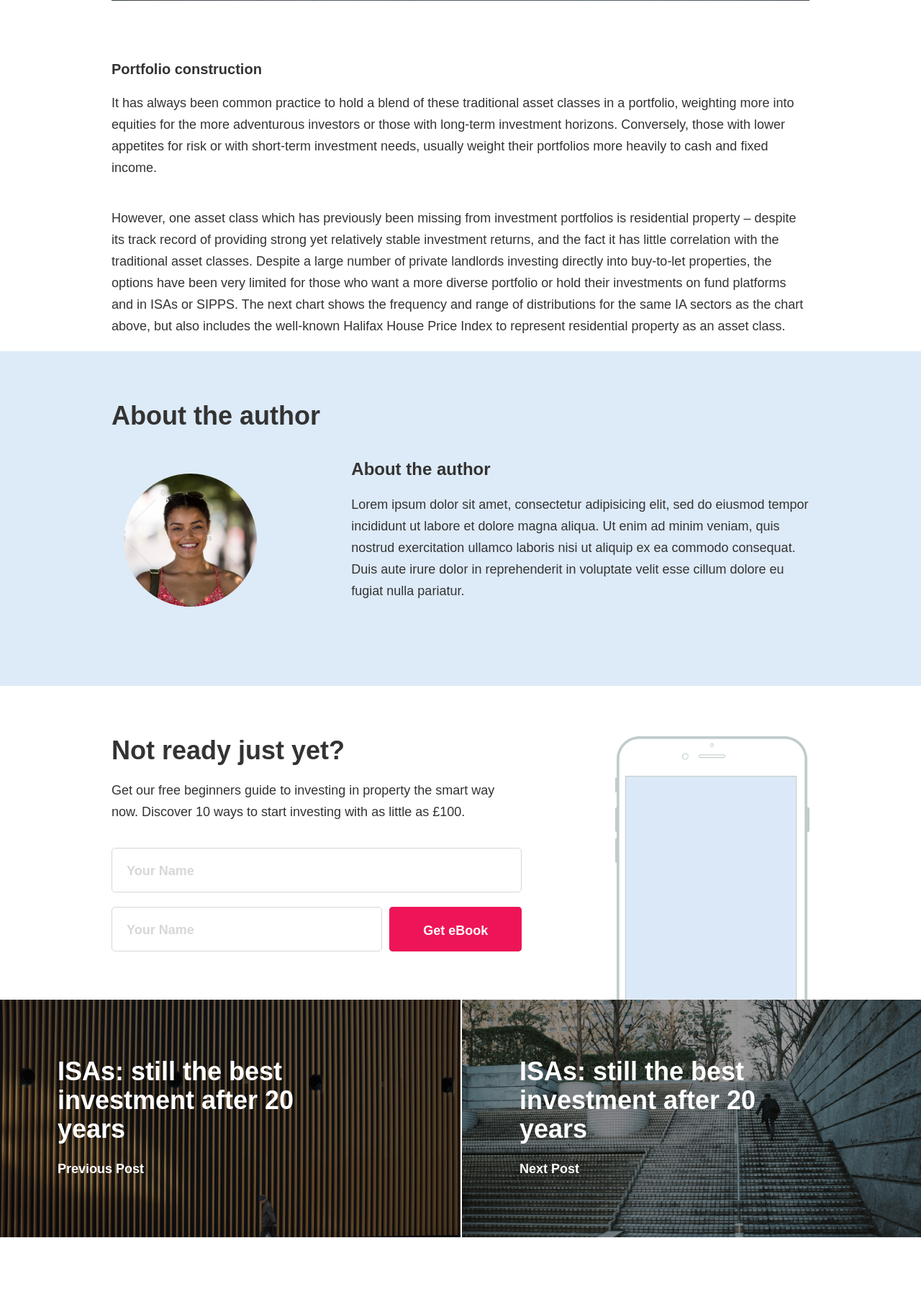
After one commit to daveymoores/homeinvestorfund-frontend, a PHP site: page /news-single.php in a window 1280 px wide. The commit adds this page. Shown: the part 1409-3200 px from the top of the page at 72% size. Run offline with PHP 8.4, Linux system fonts and the light colour scheme; some libraries are stand-ins or nearby versions.

Commit message:
fonts now loading correctly - partial news content page

```diff
--- a/assets/styles/common/_typography.scss
+++ b/assets/styles/common/_typography.scss
@@ -103,7 +103,7 @@
         font-weight: 300;
     }
 
-    b {
+    b, strong {
         font-weight: 700;
     }
 
--- a/assets/styles/common/_variables.scss
+++ b/assets/styles/common/_variables.scss
@@ -76,4 +76,4 @@
 
 
 $font-heading: "proxima-nova",sans-serif;
-$font-body: 'Open Sans', sans-serif;
+$font-body: "open-sans", sans-serif;
--- a/assets/styles/components/_formtype.scss
+++ b/assets/styles/components/_formtype.scss
@@ -46,7 +46,6 @@
 }
 
 .formtype--email-wrapper {
-    margin-top: 15px;
 
     @media all and (min-width: $screen-md) {
         @include display(flex);
--- /dev/null
+++ b/assets/styles/components/_news-story.scss
@@ -0,0 +1,94 @@
+.news-story {}
+
+.news-story--navigation {
+    width: 100%;
+    @include clearfix;
+
+    .column {
+        width: 100%;
+        @include padding(20px);
+        position: relative;
+        background-size: cover;
+        display: block;
+
+        &:last-child {
+            border-top: 2px solid white;
+
+            @media all and (min-width: $screen-sm) {
+                border-left: 2px solid white;
+                border-top: none;
+            }
+        }
+
+        @media all and (min-width: $screen-sm) {
+            @include padding(80px);
+            width: 50%;
+            float: left;
+        }
+
+        @media all and (min-width: $screen-md) {
+            @include padding(80px 15% 80px 80px);
+        }
+    }
+}
+
+.news-story--bg {
+    position: absolute;
+    top: 0px;
+    left: 0px;
+    background-color: rgba(0,0,0,0.4);
+    width: 100%;
+    height: 100%;
+}
+
+.news-story--item {
+    position: relative;
+    z-index: 3;
+
+    h2 {
+        color: white;
+    }
+
+    p {
+        color: white;
+        @include font-proxima(600);
+        padding-bottom: 0px;
+    }
+}
+
+.news-story--author {
+    background-color: $blue-2;
+    @include padding(40px 0px);
+    margin-bottom: 40px;
+
+    @media all and (min-width: $screen-md) {
+        @include padding(70px 0px);
+        margin-bottom: 70px;
+    }
+
+    h2 {
+        margin-bottom: 40px;
+    }
+
+    h2, h3, p {
+        width: 100%;
+        text-align: center;
+
+        @media all and (min-width: $screen-md) {
+            text-align: left;
+        }
+    }
+}
+
+.news-story--img-cont {
+    @extend .quote-panel--img-cont;
+}
+
+.news-story--content {
+    margin-top: 80px;
+
+    img {
+        width: 100%;
+        margin: 80px 0px;
+    }
+}
--- a/assets/styles/main.scss
+++ b/assets/styles/main.scss
@@ -40,6 +40,7 @@
 @import "components/fa-prompt";
 @import "components/grid-item";
 @import "components/nav-options";
+@import "components/news-story";
 
 @import "components/panel";
 @import "components/feature-panel";
--- /dev/null
+++ b/news-single.php
@@ -0,0 +1,85 @@
+<?php include 'components/head.php'; ?>
+
+<?php include 'components/navigation.php'; ?>
+
+<section class="hero--news-story">
+	<div class="container">
+		<div class="row">
+			<div class="col-md-12">
+
+			</div>
+		</div>
+	</div>
+</section>
+
+<section class="news-story--content">
+	<div class="container">
+		<div class="row">
+			<div class="col-md-offset-1 col-md-10 col-sm-offset-1 col-sm-10">
+				<p><strong>The following article is for professional advisers only and is not intended to be shown to retail investors.</strong></p>
+
+				<p>“Never put all your eggs in one basket” is sound advice in the investment field as it is in any other. Diversification of an investment portfolio, of course, means holding a variety of different asset classes, and across different sub-sectors and geographic locations.</p>
+
+				<p>Diversification is important as different types of assets behave in different ways depending on the economic factors driving them. Sentiment of investors can also play a significant part in short-term performance of different assets. As values of different asset classes tend not to head in the same direction at the same time, diversification can enhance the volatility/return profile of an investment portfolio. The chart below shows how different fund sectors have performed by looking back at the annual return every month for the past ten years.</p>
+
+				<p>As you would expect, of the ‘traditional’ asset classes, equities tend to be the most volatile but offer the potential for high returns. Cash is the most stable asset class but offers little prospect for investment return, often providing negative returns in ‘real’ terms after allowing for the effects of inflation. Others such as fixed income and commercial property tend to sit somewhere between them.</p>
+
+				<img src="./dist/images/stock/stock-bg-1.png" alt="" />
+
+				<h4>Portfolio construction</h4>
+
+				<p>It has always been common practice to hold a blend of these traditional asset classes in a portfolio, weighting more into equities for the more adventurous investors or those with long-term investment horizons. Conversely, those with lower appetites for risk or with short-term investment needs, usually weight their portfolios more heavily to cash and fixed income.</p>
+
+				<p>However, one asset class which has previously been missing from investment portfolios is residential property – despite its track record of providing strong yet relatively stable investment returns, and the fact it has little correlation with the traditional asset classes. Despite a large number of private landlords investing directly into buy-to-let properties, the options have been very limited for those who want a more diverse portfolio or hold their investments on fund platforms and in ISAs or SIPPS. The next chart shows the frequency and range of distributions for the same IA sectors as the chart above, but also includes the well-known Halifax House Price Index to represent residential property as an asset class.</p>
+
+			</div>
+		</div>
+	</div>
+</section>
+
+<section class="news-story--author">
+	<div class="container">
+		<div class="row">
+			<div class="col-md-offset-1 col-md-10 col-sm-offset-1 col-sm-10">
+				<h2>About the author</h2>
+
+				<div class="news-story--author--content">
+					<div class="row">
+						<div class="col-md-3">
+							<div class="news-story--img-cont">
+								<img src="./dist/images/profile-pics/quote-placeholder.jpg" alt="">
+							</div>
+						</div>
+						<div class="col-md-offset-1 col-md-8">
+							<h3>About the author</h3>
+							<p>Lorem ipsum dolor sit amet, consectetur adipisicing elit, sed do eiusmod tempor incididunt ut labore et dolore magna aliqua. Ut enim ad minim veniam, quis nostrud exercitation ullamco laboris nisi ut aliquip ex ea commodo consequat. Duis aute irure dolor in reprehenderit in voluptate velit esse cillum dolore eu fugiat nulla pariatur.</p>
+						</div>
+					</div>
+				</div>
+			</div>
+		</div>
+	</div>
+</section>
+
+<?php include 'components/guide-sign-up.php'; ?>
+
+<section class="news-story--navigation">
+	<a href="#_" class="column eq" style="background-image: url(./dist/images/stock/stock-bg-1.png);">
+		<div class="news-story--bg"></div>
+		<div class="news-story--item">
+			<h2>ISAs: still the best investment after 20 years</h2>
+			<p>Previous Post</p>
+		</div>
+	</a>
+	<a href="#_" class="column eq" style="background-image: url(./dist/images/stock/stock-bg-2.png);">
+		<div class="news-story--bg"></div>
+		<div class="news-story--item">
+			<h2>ISAs: still the best investment after 20 years</h2>
+			<p>Next Post</p>
+		</div>
+	</a>
+</section>
+
+<?php include 'components/footer.php'; ?>
+
+<?php include 'components/foot.php'; ?>
```
Also changed, not shown: assets/images/stock/stock-bg-1.png (added), assets/images/stock/stock-bg-2.png (added), dist/images/stock/stock-bg-1.png (added), dist/images/stock/stock-bg-2.png (added), dist/styles/main.css, 1 other file.
